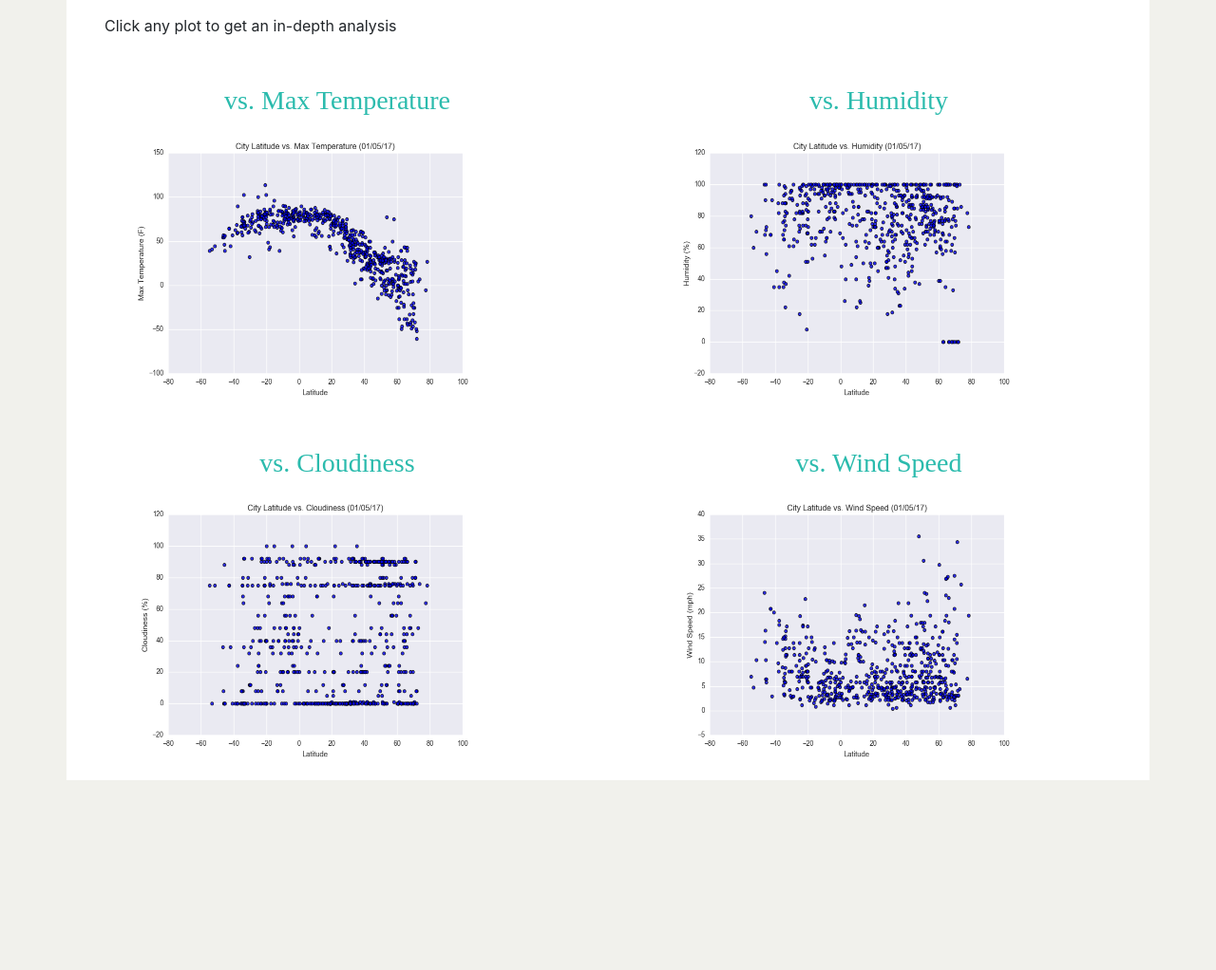
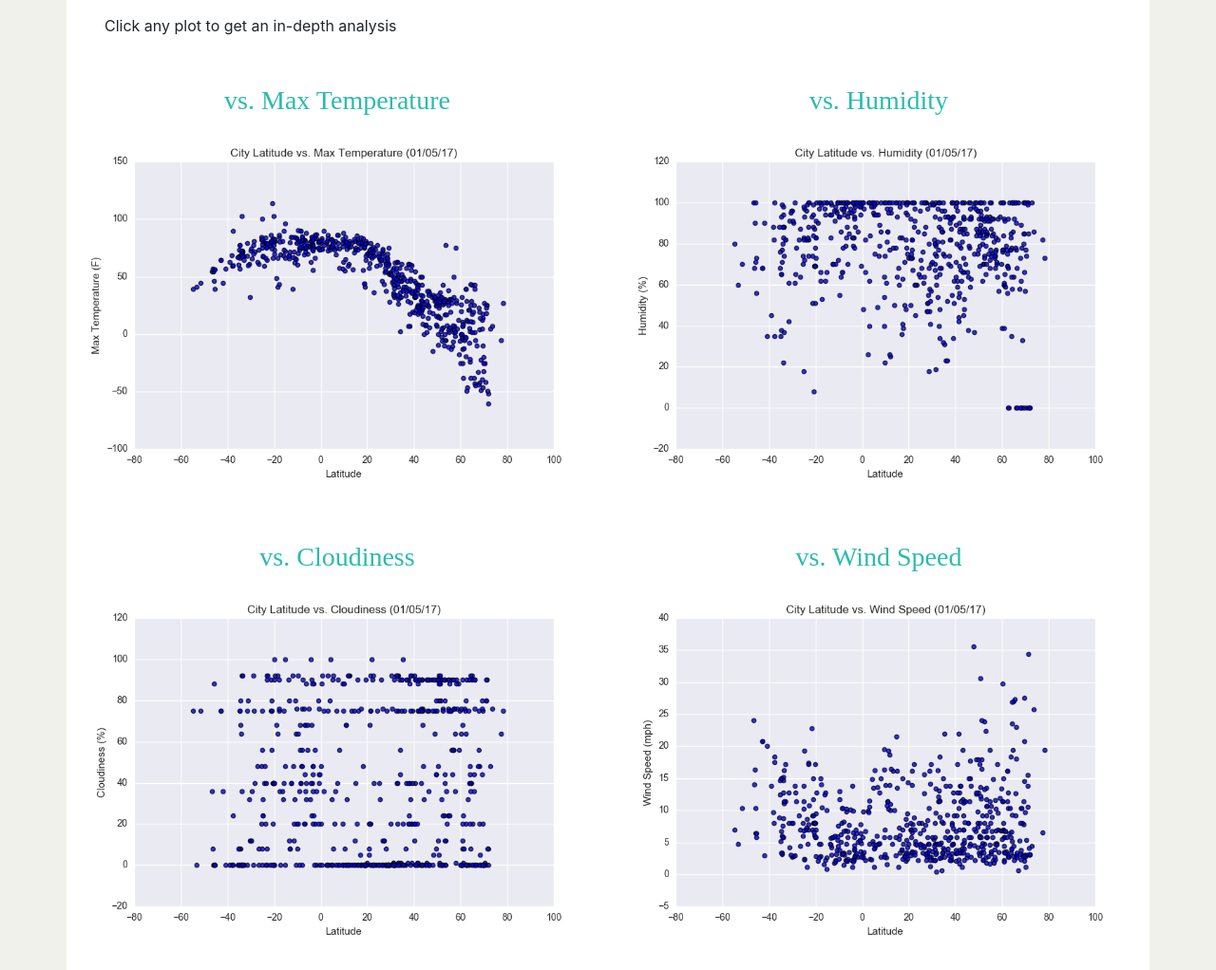
Before and after one commit to chienyuanhung/Web_Visualization_weather_vs_Latitude, a plain HTML site: page comparison.html in a window 1280 px wide. Shown: the part 200-1222 px from the top of the page at 95% size. Before the commit the page ends 1022 px from the top, so only its background shows below. Drawn offline with nearby package versions, Linux system fonts and the light colour scheme.

Commit message:
edit readme
edit readme

```diff
--- a/comparison.html
+++ b/comparison.html
@@ -57,14 +57,14 @@
                 <div class="col-md-6 px-0">
                  <div class = "description3">
                     <h3 class="text-center">vs. Max Temperature</h3>
-                    <a href="visualization_max_temp.html"><img class="figure_c" src="Resources/assets/images/Fig1.png" class="figure-img img-fluid" title="temp_vs_lat">
+                    <a href="visualization_max_temp.html"><img src="Resources/assets/images/Fig1.png" class="figure-img img-fluid" title="temp_vs_lat">
                     </a>
                     </div>
                 </div>
                 <div class="col-md-6 px-0" >
                     <div class = "description3">
                         <h3 class="text-center">vs. Humidity</h3>
-                         <a href="visualization_humidity.html"><img class="figure_c" src="Resources/assets/images/Fig2.png" class="figure-img img-fluid" title="humidity_vs_lat">
+                         <a href="visualization_humidity.html"><img src="Resources/assets/images/Fig2.png" class="figure-img img-fluid" title="humidity_vs_lat">
                         </a>
                     </div>
                 </div>
@@ -73,14 +73,14 @@
                 <div class="col-md-6 px-0">
                     <div class = "description3">
                         <h3 class="text-center">vs. Cloudiness</h3>
-                        <a href="visualization_cloudiness.html"><img class="figure_c" src="Resources/assets/images/Fig3.png" class="figure-img img-fluid" title="cloudiness_vs_lat">
+                        <a href="visualization_cloudiness.html"><img src="Resources/assets/images/Fig3.png" class="figure-img img-fluid" title="cloudiness_vs_lat">
                         </a>
                     </div>
                 </div>
                  <div class="col-md-6 px-0">
                     <div class = "description3">
                         <h3 class="text-center">vs. Wind Speed</h3>
-                        <a href="visualization_wind_speed.html"><img class="figure_c" src="Resources/assets/images/Fig4.png" class="figure-img img-fluid" title="windspeed_vs_lat">
+                        <a href="visualization_wind_speed.html"><img src="Resources/assets/images/Fig4.png" class="figure-img img-fluid" title="windspeed_vs_lat">
                         </a>
                     </div>
                 </div>
--- a/style.css
+++ b/style.css
@@ -33,12 +33,6 @@ body{
     height: 110px;
 }
 
-.figure_c{
-    position: relative;
-    width: 400px;
-    height: 300px;
-    left: 10%;
-}
 
 h1{
     color: #2BBBAD;
@@ -101,7 +95,7 @@ a:hover {
   }
 
 
-@media (max-width: 600px){
+@media (max-width: 768px){
     .navbar{
         background-color: #2BBBAD !important;
         padding-left: 0px !important;
```
Also changed, not shown: 1 other file.
